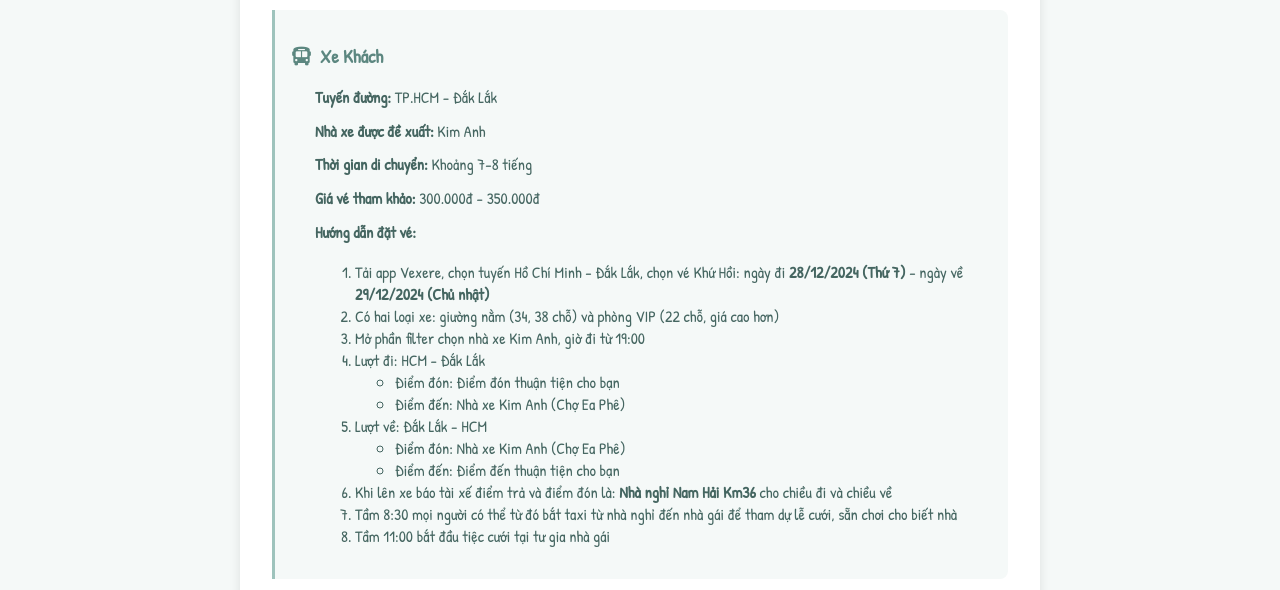
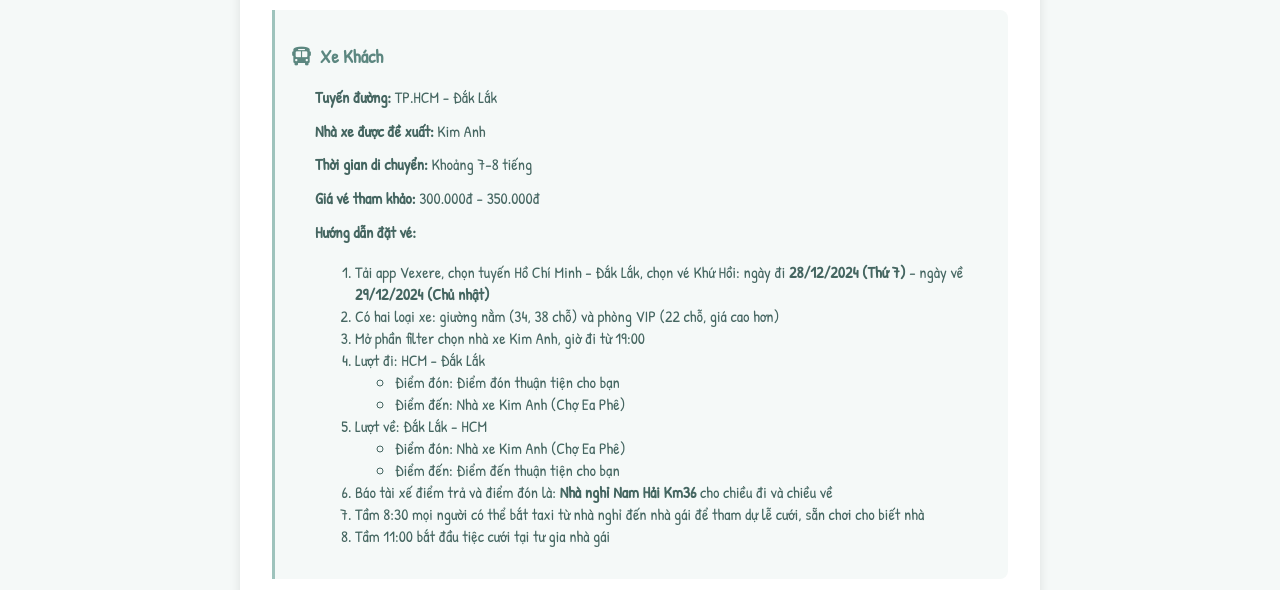
Before and after one commit to vien-tham-wedding/us, a plain HTML site: page transport.html in a window 1280 px wide. Shown: the part 210-800 px from the top of the page. Drawn offline with Linux system fonts and the light colour scheme; a web font is replaced by a local one.

Commit message:
Update transport.html

```diff
--- a/transport.html
+++ b/transport.html
@@ -210,8 +210,8 @@
                                 <li>Điểm đến: Điểm đến thuận tiện cho bạn</li>
                             </ul>
                         </li>
-                        <li>Khi lên xe báo tài xế điểm trả và điểm đón là: <strong>Nhà nghỉ Nam Hải Km36</strong> cho chiều đi và chiều về</li>
-                        <li>Tầm 8:30 mọi người có thể từ đó bắt taxi từ nhà nghỉ đến nhà gái để tham dự lễ cưới, sẵn chơi cho biết nhà</li>
+                        <li>Báo tài xế điểm trả và điểm đón là: <strong>Nhà nghỉ Nam Hải Km36</strong> cho chiều đi và chiều về</li>
+                        <li>Tầm 8:30 mọi người có thể bắt taxi từ nhà nghỉ đến nhà gái để tham dự lễ cưới, sẵn chơi cho biết nhà</li>
                         <li>Tầm 11:00 bắt đầu tiệc cưới tại tư gia nhà gái</li>
                     </ol>
                 </div>
```
